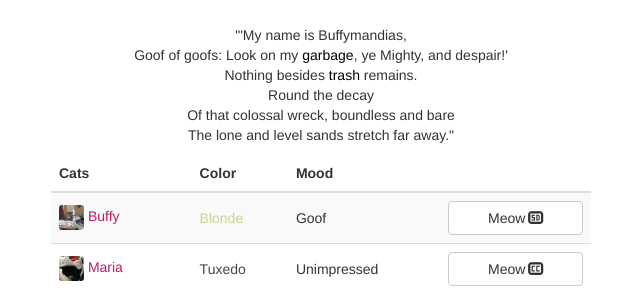
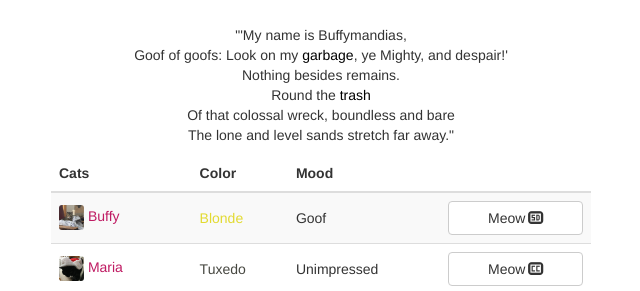
Before and after one commit to PyreValor/PyreValor.github.io, a plain HTML site: page index.html in a window 1280 px wide. Shown: the part 354-645 px from the top of the page, 319-959 px from the left. Drawn offline with nearby package versions, Linux system fonts and the light colour scheme.

Commit message:
Blonde Color

```diff
--- a/index.html
+++ b/index.html
@@ -22,7 +22,7 @@
             height: 25px;
         }
         .text-success{
-            color: #cbd38f;
+            color: #e2da31;
         }
         .text-danger{
             color: #464740;
@@ -64,7 +64,7 @@
                 </a>
              <p id="poem"><!--Behold, gaze upon my kingdom and know it to be <a href="https://i.imgur.com/hNOKr5s.jpg" id="trash">trash</a>, for I am Buffymandiaz and my <a href="Flaming.jpeg" id="garbage">garbage</a> shall stand for all of eternity as a testament to the folly of blondekind-->"'My name is Buffymandias,<br/> Goof of goofs:
 Look on my <a href="Flaming.jpeg" id="garbage">garbage</a>, ye Mighty, and despair!'<br/>
-Nothing besides <a href="https://i.imgur.com/hNOKr5s.jpg" id="trash">trash</a> remains.<br/> Round the decay<br/>
+Nothing besides remains.<br/> Round the <a href="https://i.imgur.com/hNOKr5s.jpg" id="trash">trash</a><br/>
 Of that colossal wreck, boundless and bare<br/>
 The lone and level sands stretch far away." </p>
         <table class="table table-striped">
```
